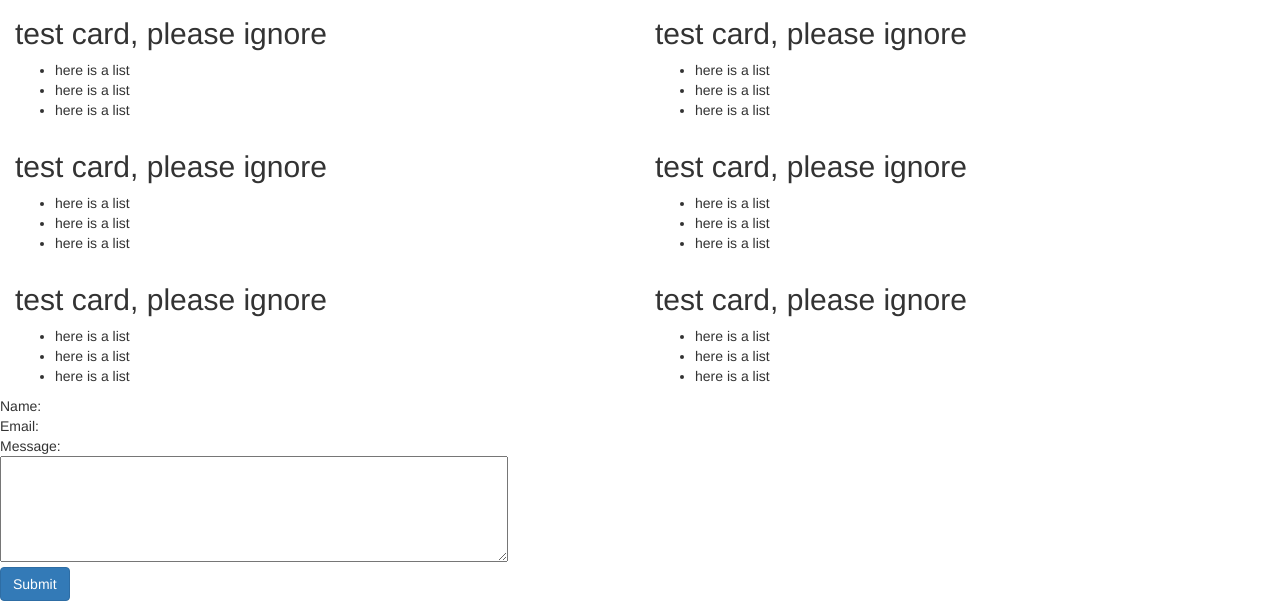
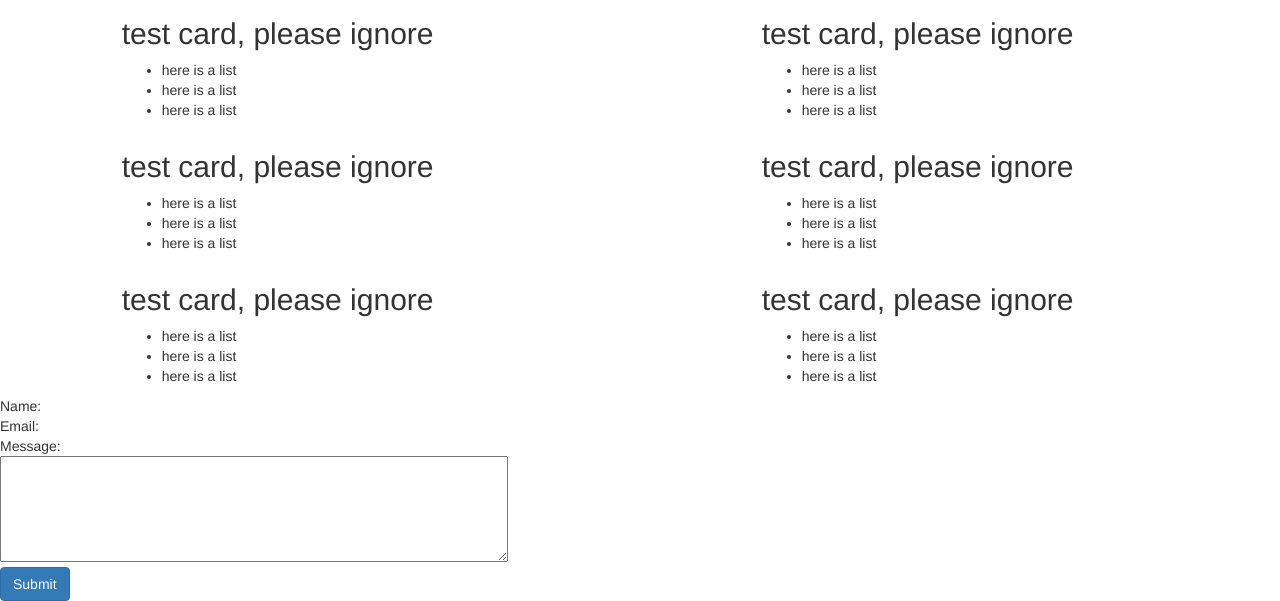
Before and after one commit to deleteriousEffect/portfolio_site, a website: page front_end/index.html in a window 1280 px wide. Shown: the part 303-904 px from the top of the page. Drawn offline with nearby package versions, Linux system fonts and the light colour scheme.

Commit message:
add offsets for cards

```diff
--- a/front_end/app/shared/cards/cardView.html
+++ b/front_end/app/shared/cards/cardView.html
@@ -1,4 +1,4 @@
-<div class="card col-md-6">
+<div class="card col-md-5 col-md-offset-1">
   <h2>test card, please ignore</h2>
   <ul>
     <li>here is a list</li>
```
